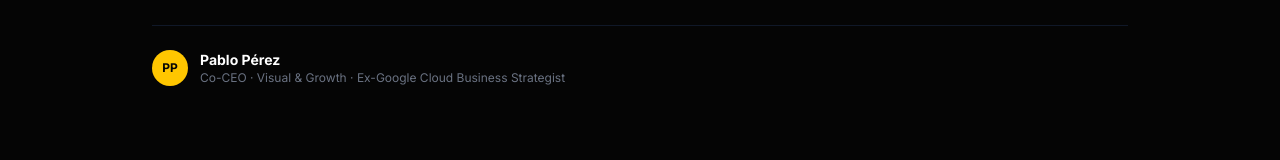
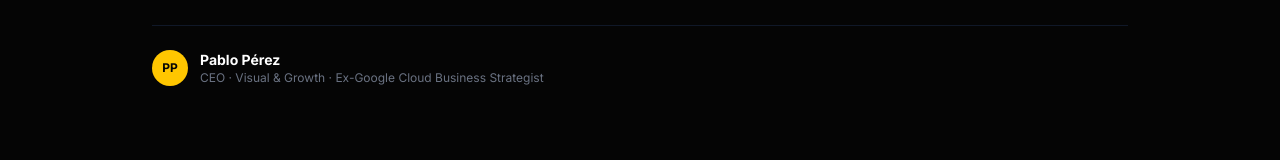
Before and after one commit to PabloVisualGrowth/final-website-visualandgrowth, a Next.js app: page /servicios/marketing-comunicacion/captacion-leads-b2b in a window 1280 px wide. Shown: the part 730-890 px from the top of the page. Built offline with nearby package versions, Linux system fonts and the light colour scheme.

Commit message:
Fix: Pablo Pérez es CEO (no Co-CEO) + card captación leads actualizado a sistema inhouse

```diff
--- a/src/app/servicios/marketing-comunicacion/captacion-leads-b2b/page.tsx
+++ b/src/app/servicios/marketing-comunicacion/captacion-leads-b2b/page.tsx
@@ -125,7 +125,7 @@
               <div className="w-9 h-9 rounded-full bg-[#FFC600] flex items-center justify-center text-xs font-bold text-[#050505]">PP</div>
               <div>
                 <p className="text-sm font-bold text-white">Pablo Pérez</p>
-                <p className="text-xs text-gray-500">Co-CEO · Visual & Growth · Ex-Google Cloud Business Strategist</p>
+                <p className="text-xs text-gray-500">CEO · Visual & Growth · Ex-Google Cloud Business Strategist</p>
               </div>
             </div>
           </section>
```
